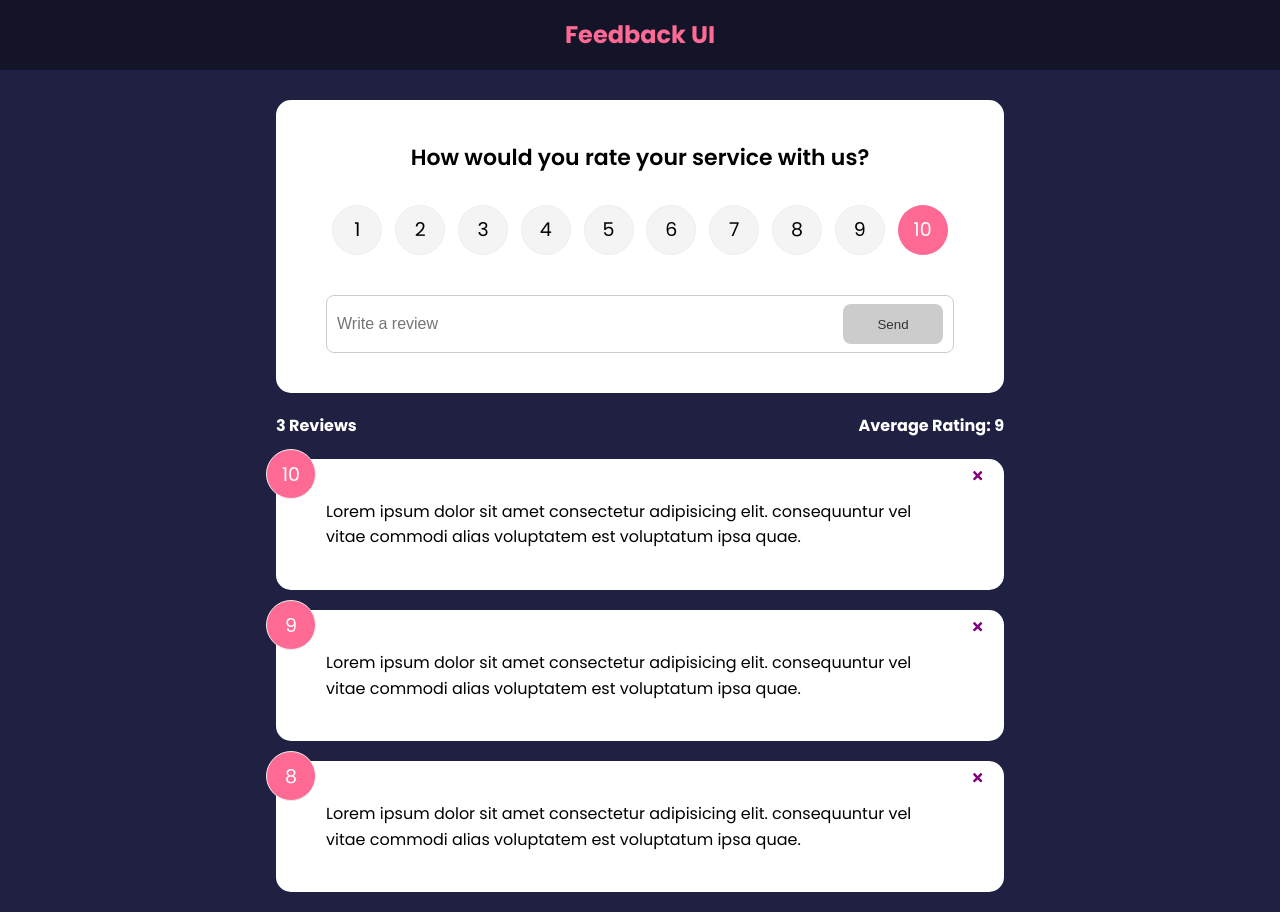
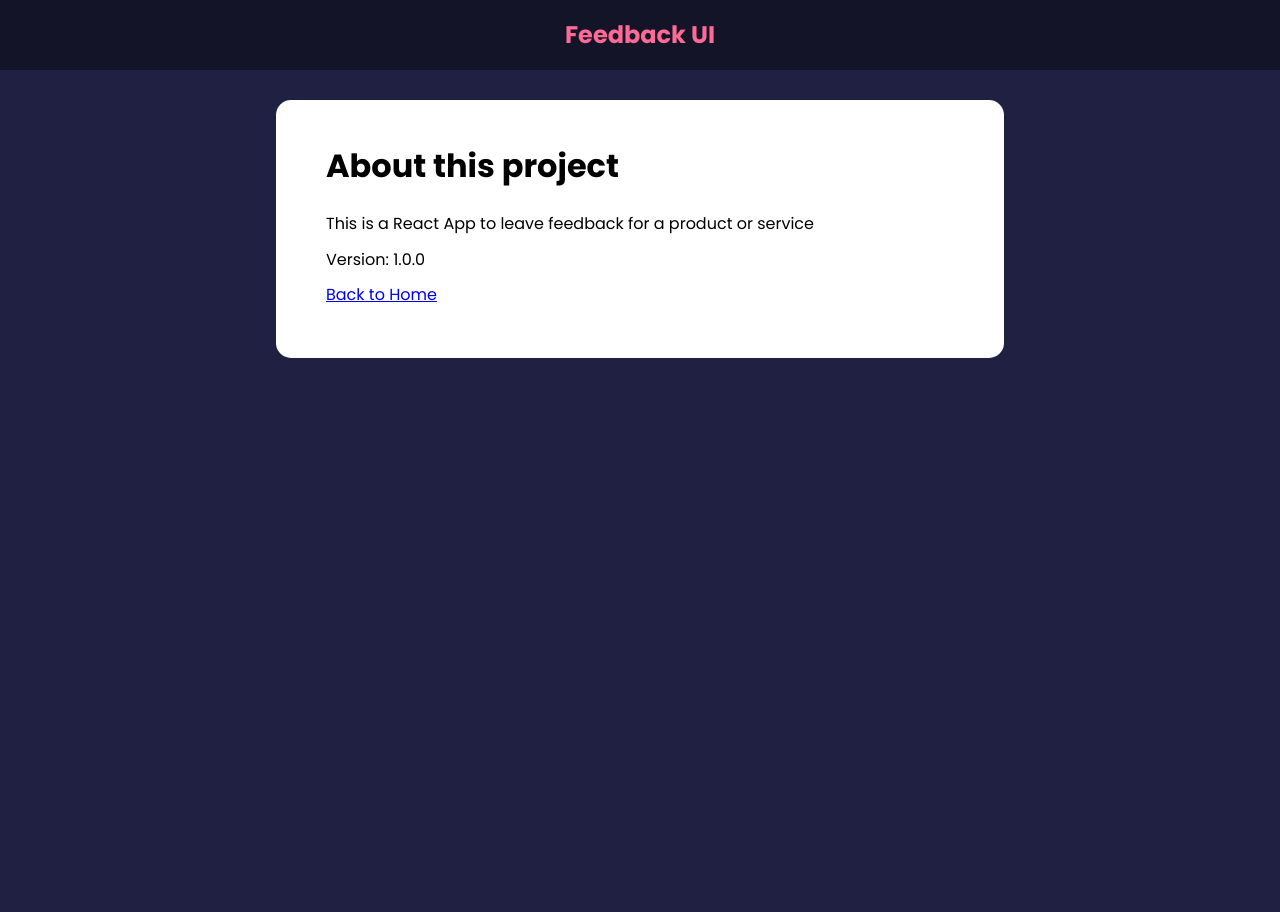
Before and after one commit to sofiaponteb/feedback-app, a React (Create React App) app: page /about in a window 1280 px wide. After the commit the page ends 800 px from the top, so only its background shows below. Built offline with nearby package versions, Linux system fonts and the light colour scheme.

Commit message:
about page

```diff
--- a/package.json
+++ b/package.json
@@ -10,6 +10,7 @@
     "react": "^18.2.0",
     "react-dom": "^18.2.0",
     "react-icons": "^4.4.0",
+    "react-router-dom": "^6.4.0",
     "react-scripts": "5.0.1",
     "uuid": "^9.0.0",
     "web-vitals": "^2.1.4"
--- a/src/App.js
+++ b/src/App.js
@@ -5,6 +5,9 @@
 import FeedbackData from "./data/FeedbackData"
 import FeedbackStats from "./components/FeedbackStats"
 import FeedbackForm from "./components/FeedbackForm"
+import AboutPage from "./pages/AboutPage"
+import {BrowserRouter as Router, Route, Routes} from 'react-router-dom'
+import AboutIconLink from "./components/AboutIconLink"
 
 function App(){
     const [feedback, setFeedback] = useState(FeedbackData)
@@ -22,14 +25,25 @@
     }
 
     return (
-        <>
+        <Router>
         <Header />
         <div className="container">
-            <FeedbackForm handleAdd={addFeedback} />
-            <FeedbackStats feedback = {feedback} />
-            <FeedbackList feedback = {feedback} handleDelete = { deleteFeedback } />
+            <Routes>
+                <Route exact path = '/' element = {
+                    <>
+                    <FeedbackForm handleAdd={addFeedback} />
+                    <FeedbackStats feedback = {feedback} />
+                    <FeedbackList feedback = {feedback} handleDelete = { deleteFeedback } />
+                    <AboutIconLink  />
+                    </>
+                }>
+
+                </Route>
+
+                <Route path='/about' element = {<AboutPage/>} />
+            </Routes>
         </div>
-        </>
+        </Router>
     )
 }
 
--- /dev/null
+++ b/src/components/AboutIconLink.jsx
@@ -0,0 +1,14 @@
+import {FaQuestion} from 'react-icons/fa'
+import {Link} from 'react-router-dom'
+
+function AboutIconLink() {
+  return (
+    <div className='about-link'>
+        < Link to = '/about' >
+        <FaQuestion size = {30} />
+        </Link>
+    </div>
+  )
+}
+
+export default AboutIconLink
--- /dev/null
+++ b/src/pages/AboutPage.jsx
@@ -0,0 +1,18 @@
+import Card from '../components/shared/Card'
+import {Link} from 'react-router-dom'
+
+function AboutPage() {
+  return <Card>
+    <div className='about'>
+        <h1> About this project</h1>
+        <p>This is a React App to leave feedback for a product or service</p>
+        <p> Version: 1.0.0</p>
+
+        <p>
+            <Link to = '/'> Back to Home</Link>
+        </p>
+    </div>
+  </Card>
+}
+
+export default AboutPage
```
Also changed, not shown: 1 other file (tests, documents, lock files or other folders).
